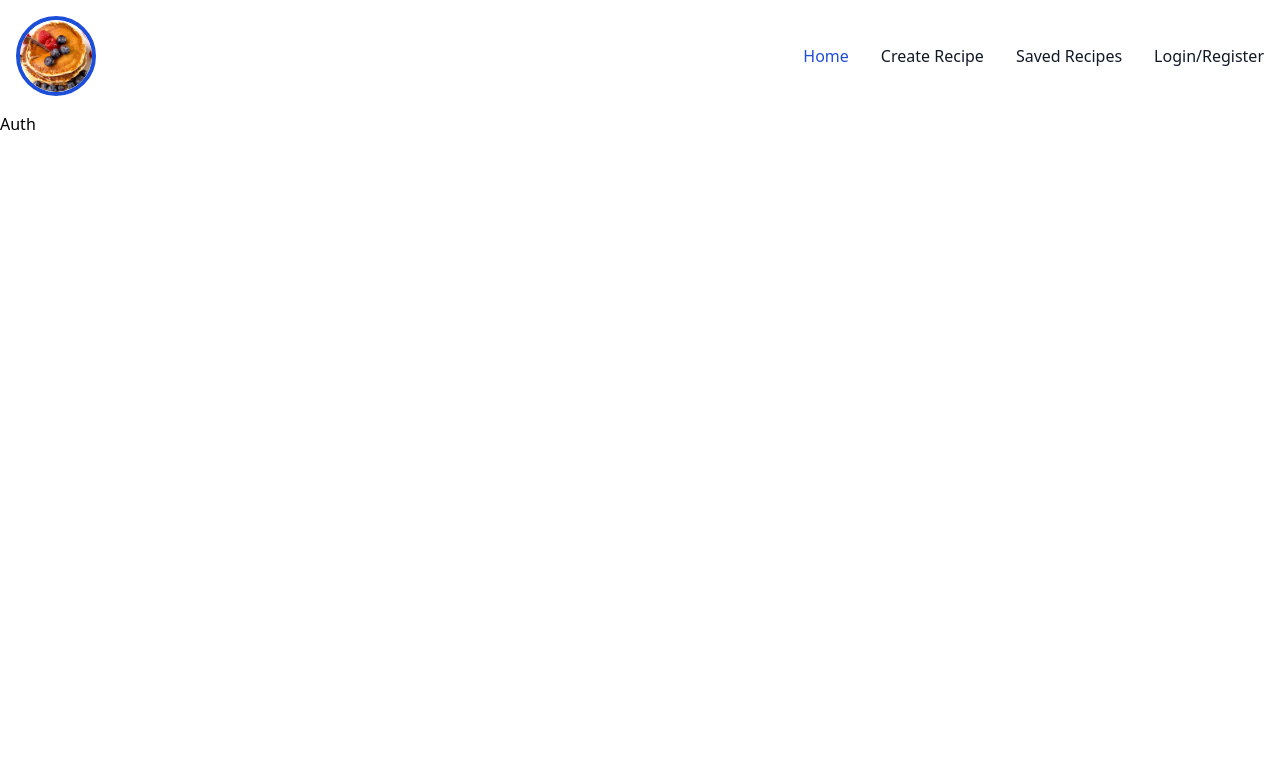
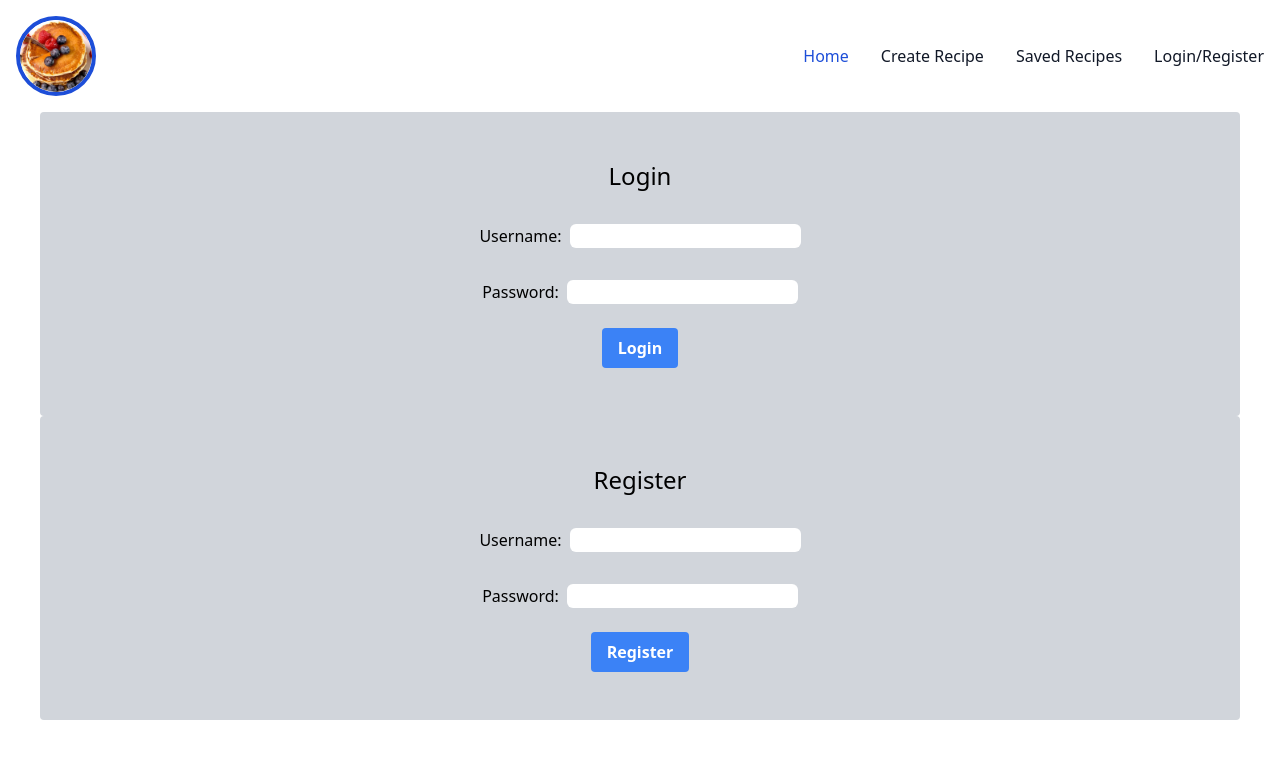
Before and after one commit to h-chagas/mern-recipe-app-front-end, a React (Create React App) app: page /auth in a window 1280 px wide. Shown: the top 758 px of the page. Built offline with nearby package versions, Linux system fonts and the light colour scheme.

Commit message:
build Register and Login component - register already working

```diff
--- a/src/pages/auth.js
+++ b/src/pages/auth.js
@@ -1,6 +1,101 @@
+import React, { useState } from "react";
+import axios from "axios";
 
 export const Auth = () => {
   return (
-    <div>Auth</div>
-  )
-}
+    <div>
+      <Login />
+      <Register />
+    </div>
+  );
+};
+
+//Components used only for this page
+
+const Login = () => {
+  const [username, setUsername] = useState("");
+  const [password, setPassword] = useState("");
+
+  return (
+    <Form
+      username={username}
+      setUsername={setUsername}
+      password={password}
+      setPassword={setPassword}
+      label="Login"
+    />
+  );
+};
+
+const Register = () => {
+  const [username, setUsername] = useState("");
+  const [password, setPassword] = useState("");
+  const onSubmit = async (event) => {
+    event.preventDefault(); //won't refresh the page
+     try {
+      await axios.post("http://localhost:3001/auth/register", {username, password}); //////////////////// CHANGE IT AFTER DEPLOYMENT
+      alert("Registration completed! Now login.")
+     } catch (error) {
+      console.error(error)
+     }
+
+  }
+
+  return (
+    <Form
+      username={username}
+      setUsername={setUsername}
+      password={password}
+      setPassword={setPassword}
+      label="Register"
+      onSubmit={onSubmit}
+    />
+  );
+};
+
+const Form = ({
+  username,
+  setUsername,
+  password,
+  setPassword,
+  label,
+  onSubmit,
+}) => {
+  return (
+    <div className="bg-gray-300 rounded flex flex-col justify-center mx-10 py-12 lg:px-8">
+      <form className="flex flex-col items-center" onSubmit={onSubmit}>
+        <h1 className="text-2xl text-center">{label}</h1>
+        <div className="flex items-center justify-center mt-8">
+          <label htmlFor="username" className="mr-2">
+            Username:{" "}
+          </label>
+          <input
+            type="text"
+            id="username"
+            className="rounded-md"
+            value={username}
+            onChange={(event) => setUsername(event.target.value)}
+          />
+        </div>
+        <div className="flex items-center justify-center mt-8">
+          <label htmlFor="password" className="mr-2">
+            Password:{" "}
+          </label>
+          <input
+            type="password"
+            id="password"
+            className="rounded-md"
+            value={password}
+            onChange={(event) => setPassword(event.target.value)}
+          />
+        </div>
+        <button
+          type="submit"
+          class="bg-blue-500 mt-6 self-auto hover:bg-blue-700 text-white font-bold py-2 px-4 rounded"
+        >
+          {label}
+        </button>
+      </form>
+    </div>
+  );
+};
```
